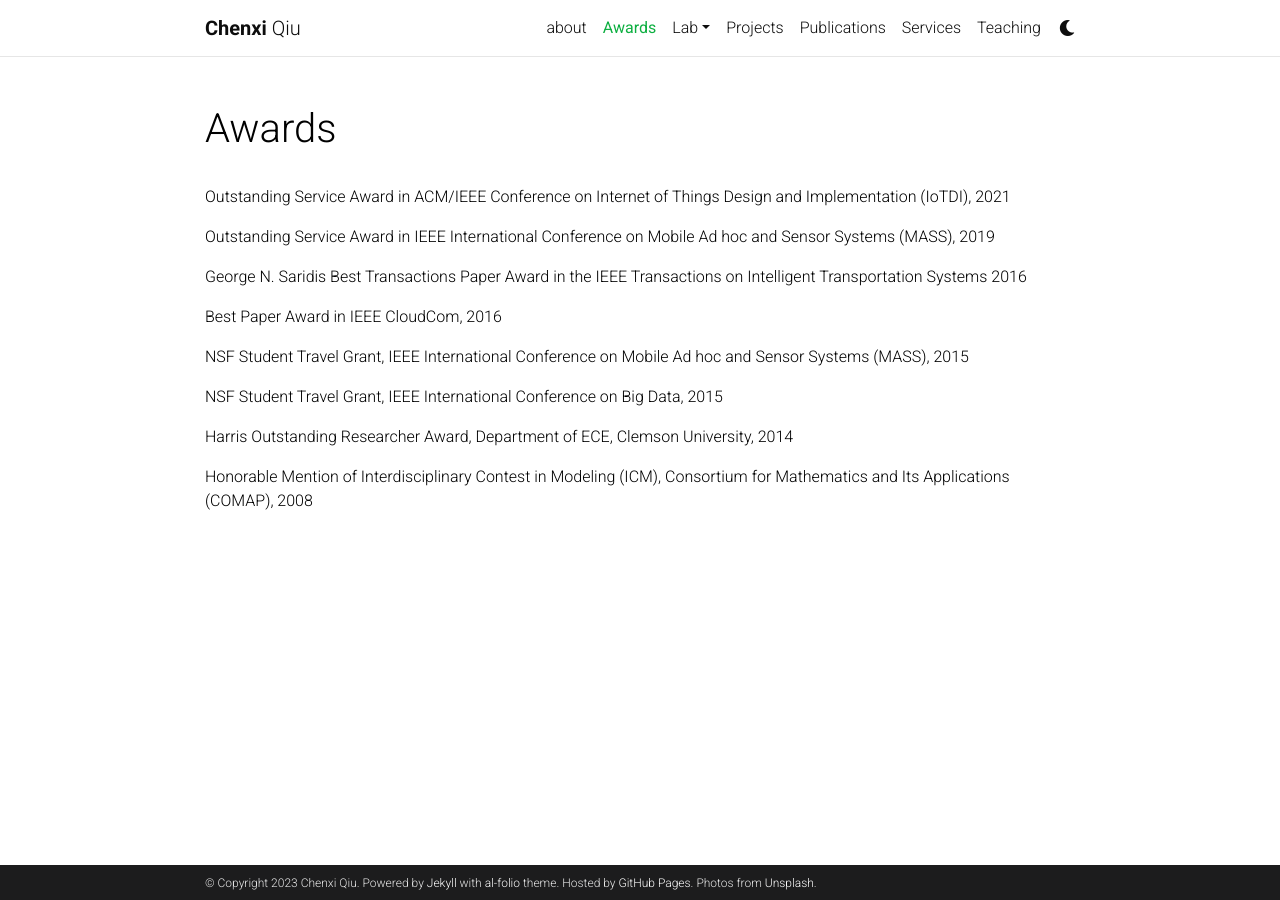
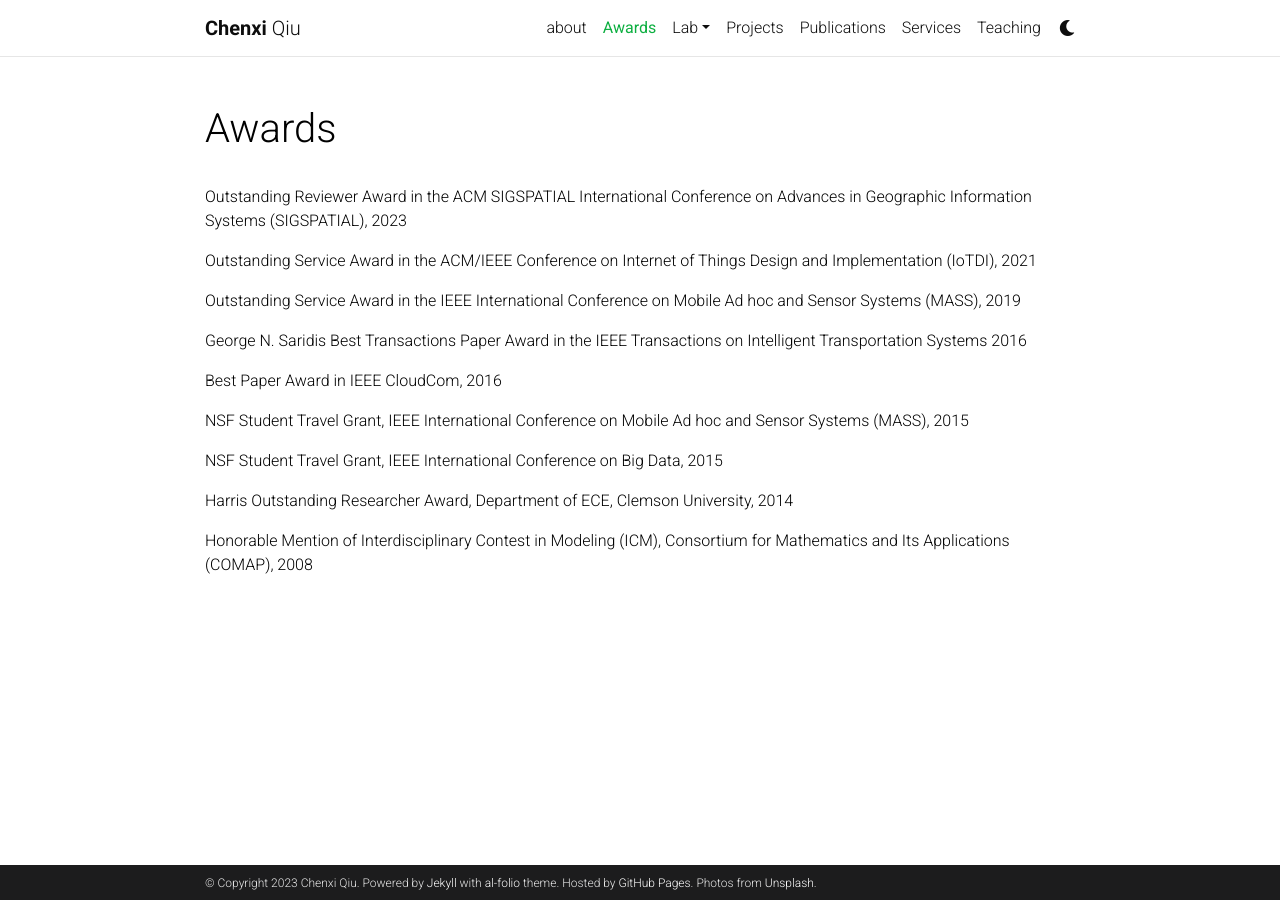
Before and after one commit to chenxiunt/chenxiunt.github.io, a Jekyll site: the page built from _pages/awards.md, in a window 1280 px wide. Built offline with Jekyll 4.4.1, drawn with Linux system fonts in a browser that asks for light colours; comment, search, counter and statistics services are not loaded; a style sheet for code colours, icons or effects is not loaded.

Commit message:
Update awards.md

```diff
--- a/_pages/awards.md
+++ b/_pages/awards.md
@@ -5,9 +5,11 @@ title: Awards
 nav: true
 ---
 
-Outstanding Service Award in ACM/IEEE Conference on Internet of Things Design and Implementation (IoTDI), 2021
+Outstanding Reviewer Award in the ACM SIGSPATIAL International Conference on Advances in Geographic Information Systems (SIGSPATIAL), 2023
 
-Outstanding Service Award in IEEE International Conference on Mobile Ad hoc and Sensor Systems (MASS), 2019
+Outstanding Service Award in the ACM/IEEE Conference on Internet of Things Design and Implementation (IoTDI), 2021
+
+Outstanding Service Award in the IEEE International Conference on Mobile Ad hoc and Sensor Systems (MASS), 2019
 
 George N. Saridis Best Transactions Paper Award in the IEEE Transactions on Intelligent Transportation Systems 2016
 
```
